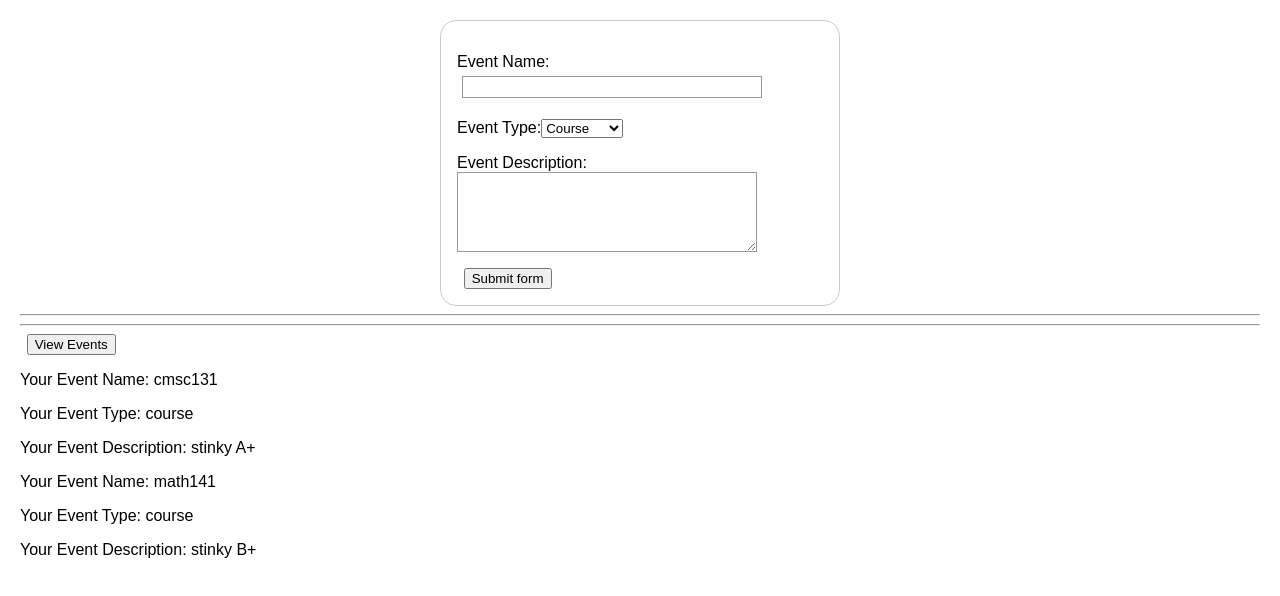
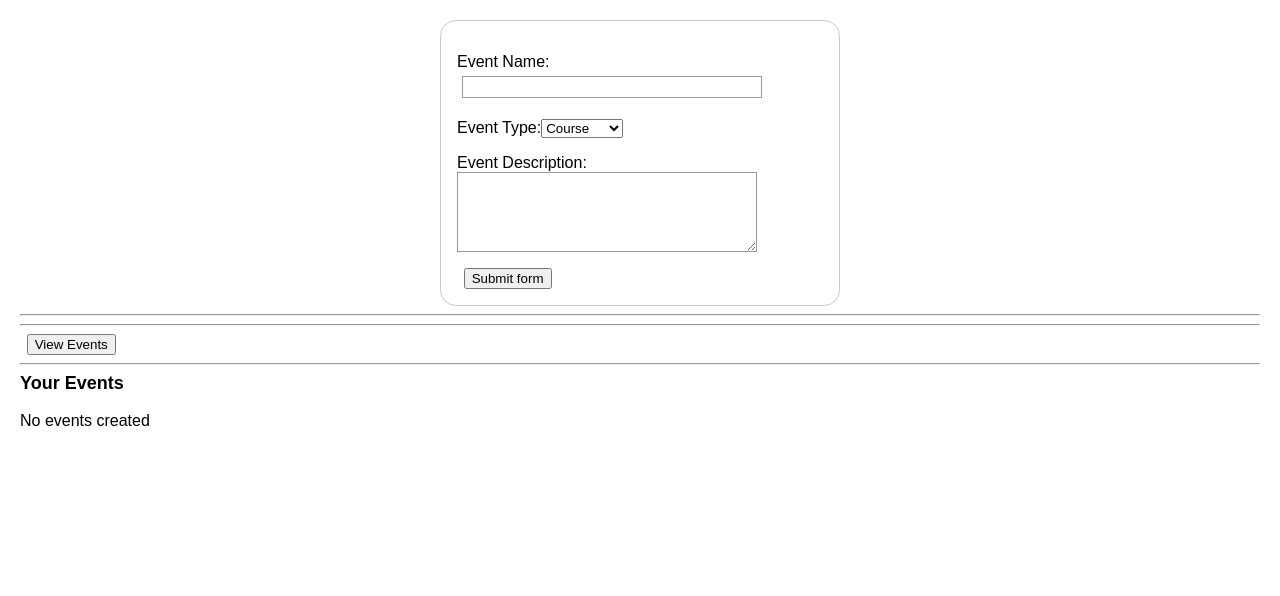
Before and after one commit to neoladsouza/event-calendar-control, a React (Create React App) app in the folder client/: page / in a window 1280 px wide. Shown: the top 596 px of the page. Built offline with nearby package versions, Linux system fonts and the light colour scheme.

Commit message:
good list rendering

```diff
--- a/client/package.json
+++ b/client/package.json
@@ -9,6 +9,7 @@
     "react": "^18.2.0",
     "react-dom": "^18.2.0",
     "react-scripts": "5.0.1",
+    "uuid": "^9.0.1",
     "web-vitals": "^2.1.4"
   },
   "scripts": {
--- a/client/src/App.js
+++ b/client/src/App.js
@@ -1,19 +1,62 @@
 import React, {useState} from "react";
 import './App.css';
-
-let events = [
-  {name: 'cmsc131', type: 'course', description: 'stinky A+'},
-  {name: 'math141', type: 'course', description: 'stinky B+'}
-];
+import { v4 as uuidv4 } from 'uuid';
 
 export default function FormApp() {
   const [eventName, setEventName] = useState('');
   const [eventType, setEventType] = useState('');
   const [eventDesc, setEventDesc] = useState('');
+  const [allEvents, setAllEvents] = useState([]);
 
+  function handleSubmit(e) {
+    e.preventDefault(); // prevent webpage reloading
+    /*
+    const form = e.target;
+    const formData = new FormData(form);
+
+    fetch('http://localhost:3001/events', {
+      method: 'POST',
+      headers: {'Content-Type': 'application/json'},
+      body: JSON.stringify({formData})
+    }); */
+
+    // every time form is submitted -> create a new object with event name, type, and description properties
+    const newEvent = {
+      name: eventName,
+      type: eventType,
+      description: eventDesc,
+      id: eventName + uuidv4() // generate unique id for each event
+    }
+
+    // add that object to the array
+    setAllEvents([...allEvents, newEvent]);
+  }
+
+  function ViewEvents(props) {
+    const events = props.events;
+    return(
+      <div>
+        <h3>Your Events</h3>
+        {
+          events.length === 0 ?
+            (<p>No events created</p>) :
+            (events.map(event => (
+              <ul key={event.id}>
+                <li>Your Event Name: {event.name}</li>
+                <li>Your Event Type: {event.type}</li>
+                <li>Your Event Description: {event.description}</li>
+              </ul>
+              ))
+            )
+        }
+      </div>
+    )
+  }
+
+  // method="post" onSubmit={handleSubmit}
   return (
     <>
-      <form action={handleSubmit}>
+      <form onSubmit={handleSubmit}>
         <ul>
           <li>
             <label>
@@ -44,47 +87,8 @@ export default function FormApp() {
       {eventDesc !== '' && <p>Entered Event Description: {eventDesc}</p>}
       <hr/>
       <button type="button">View Events</button>
-      <ViewEvents events={events}/>
+      <hr/>
+      <ViewEvents events={allEvents}/>
     </>
   );
-
-  function handleSubmit(e) {
-    e.preventDefault(); // prevent webpage reloading
-    /*
-    const form = e.target;
-    const formData = new FormData(form);
-
-    fetch('http://localhost:3001/events', {
-      method: 'POST',
-      headers: {'Content-Type': 'application/json'},
-      body: JSON.stringify({formData})
-    }); */
-
-    // every time form is submitted -> create a new object with event name, type, and description properties
-    let eventObject = {
-      name: eventName,
-      type: eventType,
-      description: eventDesc
-    }
-    // add that object to an array
-    events.push(eventObject);
-  }
-
-  function ViewEvents(props) {
-    const events = props.events;
-    return(
-      <div>
-        {
-          events.map(event => (
-            <div key={event.id}>
-              <p>Your Event Name: {event.name}</p>
-              <p>Your Event Type: {event.type}</p>
-              <p>Your Event Description: {event.description}</p>
-            </div>
-            )
-          )
-        }
-      </div>
-    )
-  }
 }
```
Also changed, not shown: 1 other file (tests, documents, lock files or other folders).
